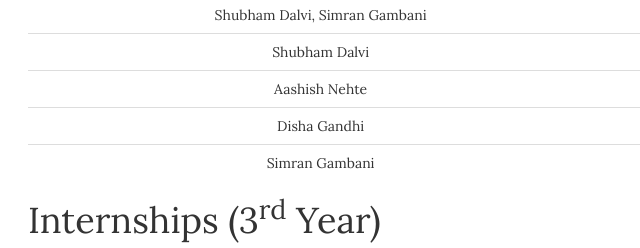
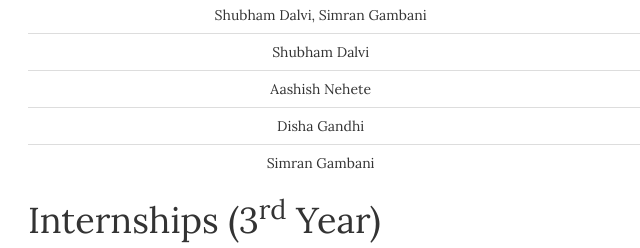
Before and after one commit to itsa-spit/itsa-website, a website: page achievements.html in a window 1280 px wide. Shown: the part 533-781 px from the top of the page, 237-877 px from the left. Drawn offline with nearby package versions, Linux system fonts and the light colour scheme.

Commit message:
Update achievements.html

```diff
--- a/achievements.html
+++ b/achievements.html
@@ -95,7 +95,7 @@
                             <td>Suven Consultants</td>
                         </tr>
                         <tr>
-                            <td>Aashish Nehte</td>
+                            <td>Aashish Nehete</td>
                             <td>TISS, Emerge</td>
                         </tr>
                         <tr>
```
